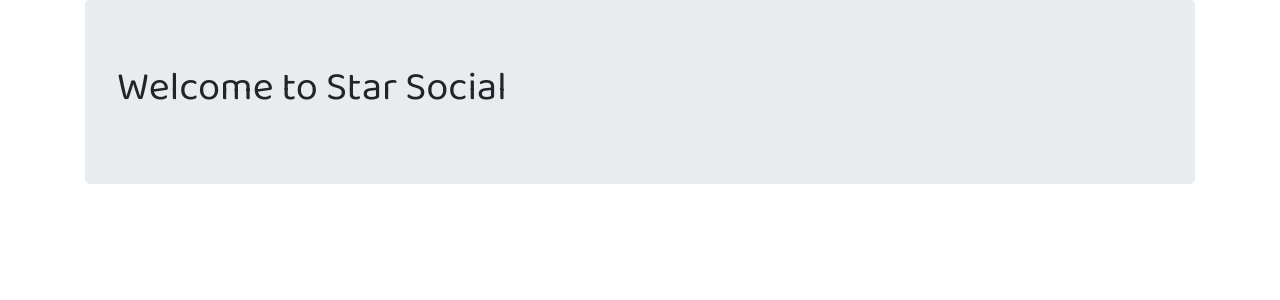
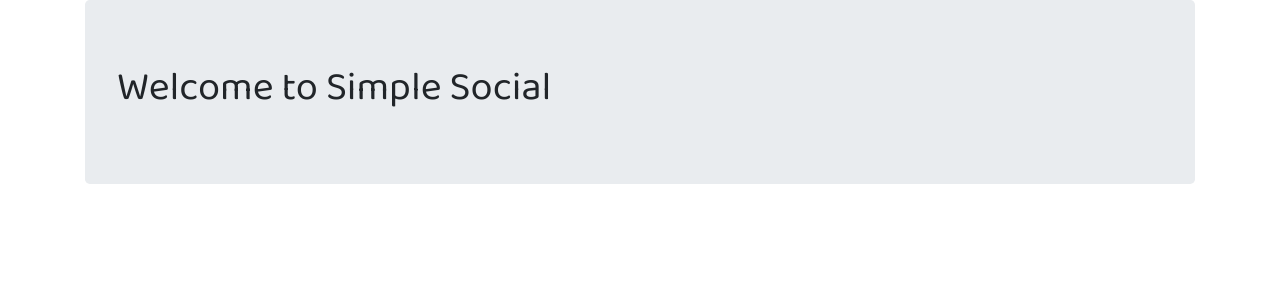
Before and after one commit to pkattimani51/simple_social_app, a Django app: page / in a window 1280 px wide. Shown: the part 56-356 px from the top of the page. Run offline with Django 3.2, Linux system fonts and the light colour scheme; some libraries are stand-ins or nearby versions.

Commit message:
changed name start social to simple social

```diff
--- a/templates/index.html
+++ b/templates/index.html
@@ -1,5 +1,5 @@
 {% extends 'base.html' %}
 
 {% block content %}
-    <h1>Welcome to Star Social</h1>
+    <h1>Welcome to Simple Social</h1>
 {% endblock %}
```
